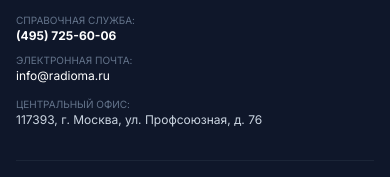
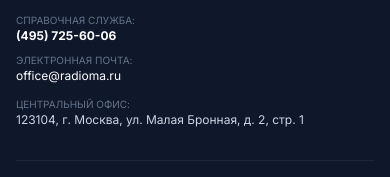
Before and after one commit to nowa-nn/radioma, a Vue app: page /news/275 in a window 390 px wide. Shown: the part 1538-1715 px from the top of the page. Built offline with nearby package versions, Linux system fonts and the light colour scheme.

Commit message:
Update company address to Malaya Bronnaya 2 and email to office@radioma.ru across site, enhance mobile hero slide 1 text readability with dark overlay

```diff
--- a/src/components/ContactsSection.vue
+++ b/src/components/ContactsSection.vue
@@ -21,7 +21,7 @@
               <div class="grid grid-cols-1 sm:grid-cols-3 gap-1 sm:gap-2 items-baseline">
                 <span class="text-slate-400 font-medium">Адрес:</span>
                 <span class="sm:col-span-2 font-medium text-slate-900 leading-snug">
-                  117393, г. Москва, ул. Профсоюзная, д. 76
+                  123104, г. Москва, ул. Малая Бронная, д. 2, стр. 1
                 </span>
               </div>
 
@@ -73,12 +73,12 @@
         <!-- Правая часть: Интерактивная карта с отметкой офиса компании -->
         <div class="lg:col-span-7 bg-white border border-slate-200 rounded-sm overflow-hidden shadow-sm min-h-[380px] sm:min-h-[440px] relative">
           <iframe
-            src="https://yandex.ru/map-widget/v1/?ll=37.5408%2C55.6548&z=16&pt=37.5408%2C55.6548,pm2blm"
+            src="https://yandex.ru/map-widget/v1/?ll=37.5985%2C55.7582&z=16&pt=37.5985%2C55.7582,pm2blm"
             class="w-full h-full border-0 absolute inset-0"
             frameborder="0"
             allowfullscreen="true"
             loading="lazy"
-            title="Офис ООО «Радиома» — Москва, ул. Профсоюзная, д. 76"
+            title="Офис ООО «Радиома» — Москва, ул. Малая Бронная, д. 2, стр. 1"
           ></iframe>
         </div>
       </div>
@@ -90,5 +90,5 @@
 const phone = '(495) 725-60-06'
 const phoneRaw = '+74957256006'
 const fax = '(495) 725-60-08'
-const email = 'info@radioma.ru'
+const email = 'office@radioma.ru'
 </script>
--- a/src/components/FooterSection.vue
+++ b/src/components/FooterSection.vue
@@ -62,13 +62,13 @@
           </div>
           <div>
             <span class="block text-[10px] text-slate-500 uppercase">Электронная почта:</span>
-            <a href="mailto:info@radioma.ru" class="text-white hover:text-[#7FD3F5] transition-colors">
-              info@radioma.ru
+            <a href="mailto:office@radioma.ru" class="text-white hover:text-[#7FD3F5] transition-colors">
+              office@radioma.ru
             </a>
           </div>
           <div class="pt-1">
             <span class="block text-[10px] text-slate-500 uppercase">Центральный офис:</span>
-            <span class="text-slate-300">117393, г. Москва, ул. Профсоюзная, д. 76</span>
+            <span class="text-slate-300">123104, г. Москва, ул. Малая Бронная, д. 2, стр. 1</span>
           </div>
         </div>
       </div>
--- a/src/components/Header.vue
+++ b/src/components/Header.vue
@@ -165,5 +165,5 @@ const isMobileMenuOpen = ref(false)
 
 const phone = '(495) 725-60-06'
 const phoneRaw = '+74957256006'
-const email = 'info@radioma.ru'
+const email = 'office@radioma.ru'
 </script>
--- a/src/components/HeroSlider.vue
+++ b/src/components/HeroSlider.vue
@@ -35,6 +35,17 @@
         <!-- Плавное затемнение: глубокий темный тон слева для чтения текста, плавно переходящий в фото справа -->
         <div class="absolute inset-0 bg-gradient-to-r from-slate-950 via-slate-950/90 lg:via-slate-950/60 to-transparent pointer-events-none"></div>
         <div class="absolute inset-0 bg-gradient-to-t from-slate-950/60 via-transparent to-slate-950/20 pointer-events-none"></div>
+
+        <!-- Дополнительное усиленное затемнение в мобильной версии для первого слайда для идеальной читаемости текста -->
+        <div
+          v-if="currentSlideItem.id === 'company-overview'"
+          class="absolute inset-0 bg-slate-950/70 sm:hidden pointer-events-none"
+        ></div>
+        <div
+          v-if="currentSlideItem.id === 'company-overview'"
+          class="absolute inset-0 bg-gradient-to-t from-slate-950 via-slate-950/80 to-slate-950/40 sm:hidden pointer-events-none"
+        ></div>
+
         <!-- Верхнее мягкое затемнение для прозрачного хедера -->
         <div v-if="isTransparent" class="absolute inset-0 bg-gradient-to-b from-slate-950/80 via-transparent to-slate-950/40 pointer-events-none"></div>
       </div>
--- a/src/components/TransparentHeader.vue
+++ b/src/components/TransparentHeader.vue
@@ -238,7 +238,7 @@ const isContactModalOpen = ref(false)
 
 const phone = '(495) 725-60-06'
 const phoneRaw = '+74957256006'
-const email = 'info@radioma.ru'
+const email = 'office@radioma.ru'
 
 const headerSolid = computed(() => {
   return props.forceSolid || (route && route.path !== '/' && route.path !== '/transparent') || isScrolled.value
--- a/src/data/navigation.js
+++ b/src/data/navigation.js
@@ -99,10 +99,10 @@ export const companyContacts = {
   tollFreePhone: '8 (800) 725-60-06',
   tollFreePhoneRaw: '+78007256006',
   fax: '(495) 725-60-08',
-  email: 'info@radioma.ru',
+  email: 'office@radioma.ru',
   workHours: 'Понедельник — пятница: с 09:00 до 18:00 (МСК)',
   weekend: 'Суббота, воскресенье: выходные дни',
-  address: '117393, г. Москва, ул. Профсоюзная, д. 76',
+  address: '123104, г. Москва, ул. Малая Бронная, д. 2, стр. 1',
   regionCenters: [
     { city: 'Москва', desc: 'Центральный офис и НТЦ' },
     { city: 'Санкт-Петербург', desc: 'Филиал морского радиооборудования' },
--- a/src/views/CertificatesView.vue
+++ b/src/views/CertificatesView.vue
@@ -79,7 +79,7 @@
         </div>
 
         <div class="bg-slate-50 border-l-4 border-amber-500 p-4 rounded text-xs text-slate-700 leading-relaxed">
-          Заверенные копии свидетельств и сертификатов соответствия на конкретные типы поставляемой аппаратуры предоставляются проектным организациям и заказчикам по официальному запросу на электронную почту <strong>info@radioma.ru</strong>.
+          Заверенные копии свидетельств и сертификатов соответствия на конкретные типы поставляемой аппаратуры предоставляются проектным организациям и заказчикам по официальному запросу на электронную почту <strong>office@radioma.ru</strong>.
         </div>
 
       </div>
--- a/src/views/DirectionDetailView.vue
+++ b/src/views/DirectionDetailView.vue
@@ -178,8 +178,8 @@
                     +7 (495) 725-60-06
                   </a>
                   <div class="text-slate-400 pt-1">Электронная почта:</div>
-                  <a href="mailto:info@radioma.ru" class="block font-semibold text-[#7FD3F5] hover:text-white transition-colors">
-                    info@radioma.ru
+                  <a href="mailto:office@radioma.ru" class="block font-semibold text-[#7FD3F5] hover:text-white transition-colors">
+                    office@radioma.ru
                   </a>
                 </div>
 
```
